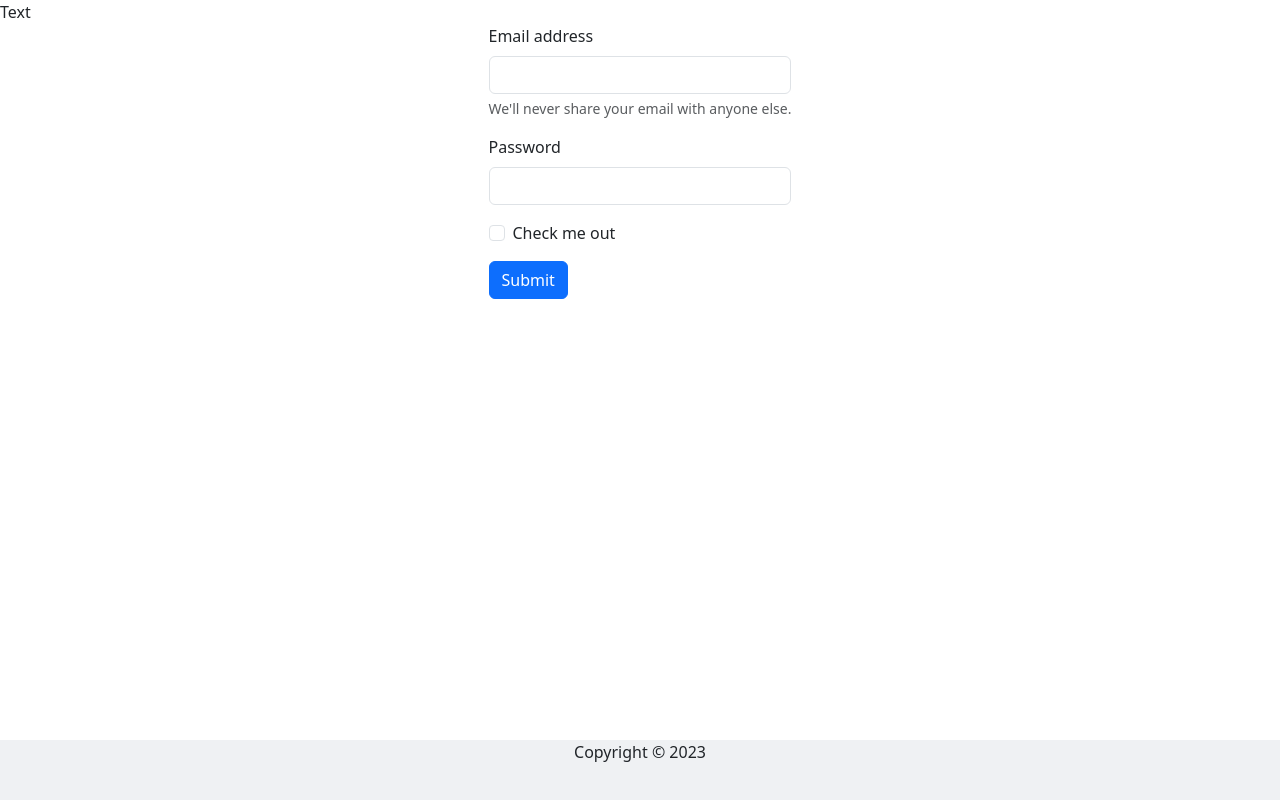
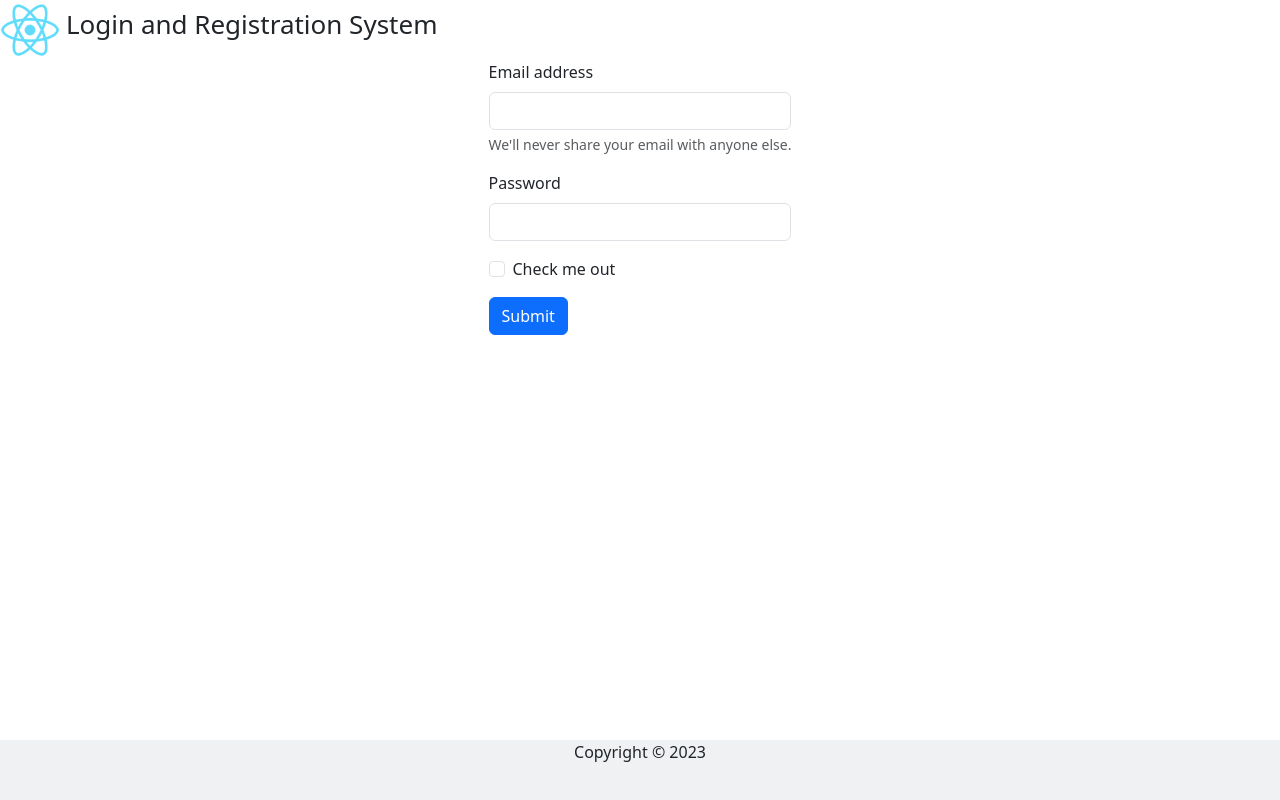
Before and after one commit to josecome/login-and-registration-reactjs, a React (Create React App) app: page / in a window 1280 px wide. Built offline with nearby package versions, Linux system fonts and the light colour scheme.

Commit message:
Minor changes made

```diff
--- a/src/App.js
+++ b/src/App.js
@@ -11,10 +11,10 @@ function App() {
   return (
     <div>
       <Header
-      title="Text"
-    />
-    <Login />
-    <Footer />
+        title="Login and Registration System"
+      />
+      <Login />
+      <Footer />
     </div>
 
   );
--- a/src/components/Header.js
+++ b/src/components/Header.js
@@ -1,9 +1,16 @@
+const Header = ({ title }) => {
 
-
-const Header = ({ title }) => {
+  const imgStyle = {
+    width: '60px',
+    height: '60px',
+  };
+  const titleStyle = {
+    marginLeft: '6px',
+    fontSize: '26px',
+  }
   return (
     <header className='header'>
-      { title }
+      <img src="./logo192.png" style={ imgStyle } alt="Logo" /><span style={ titleStyle }>{ title }</span>
     </header>
   );
 }
```
